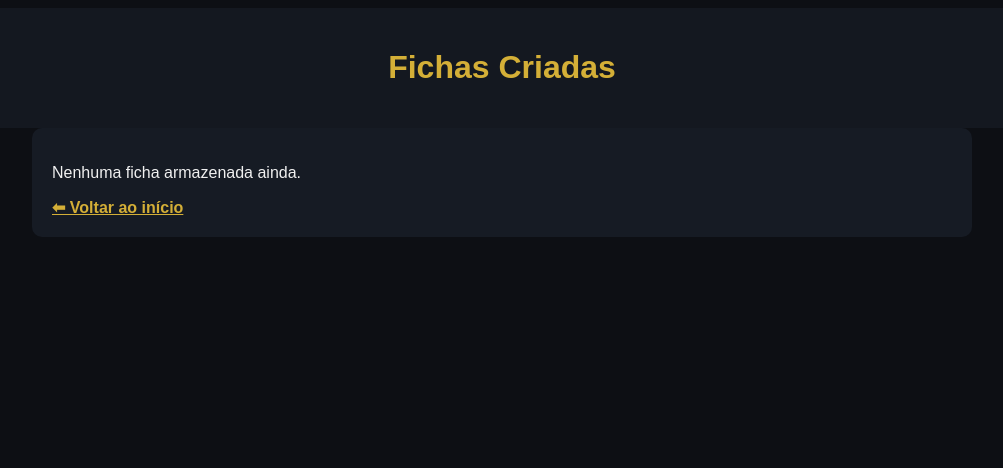
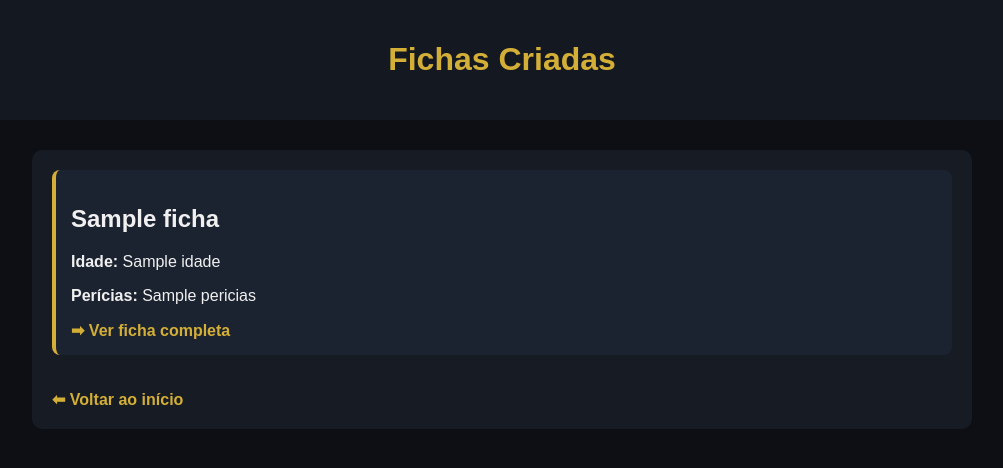
Before and after one commit to hilen-dev/Tridados, a Flask app: template templates/fichas.html in a window 1280 px wide. Shown: the top 468 px of the page, without its empty margins (138-1141 px from the left). Run offline with Flask 3, Linux system fonts and the light colour scheme; the template is opened without the code that fills it: most values are stand-ins (such as "Sample title", 1, 10 or a date in 2020).

Commit message:
Update fichas.html

```diff
--- a/templates/fichas.html
+++ b/templates/fichas.html
@@ -4,19 +4,78 @@
     <meta charset="UTF-8">
     <title>Fichas Criadas</title>
     <style>
-        body { background: #0d0f14; color: #f0f0f0; font-family: Arial; }
-        header { background: #141820; color: #d4af37; padding: 20px; text-align: center; }
-        main { max-width: 900px; margin: auto; background: #161b24; padding: 20px; border-radius: 10px; }
-        a { color: #d4af37; font-weight: bold; }
+        body {
+            background: #0d0f14;
+            color: #f0f0f0;
+            font-family: Arial;
+            margin: 0;
+            padding: 0;
+        }
+
+        header {
+            background: #141820;
+            color: #d4af37;
+            padding: 20px;
+            text-align: center;
+        }
+
+        main {
+            max-width: 900px;
+            margin: 30px auto;
+            background: #161b24;
+            padding: 20px;
+            border-radius: 10px;
+        }
+
+        .ficha {
+            background: #1c2330;
+            padding: 15px;
+            border-radius: 8px;
+            margin-bottom: 15px;
+            border-left: 4px solid #d4af37;
+        }
+
+        a {
+            color: #d4af37;
+            font-weight: bold;
+            text-decoration: none;
+        }
+        a:hover {
+            text-decoration: underline;
+        }
+
+        .back {
+            display: inline-block;
+            margin-top: 20px;
+        }
+
     </style>
 </head>
 <body>
 
-<header><h1>Fichas Criadas</h1></header>
+<header>
+    <h1>Fichas Criadas</h1>
+</header>
 
 <main>
-    <p>Nenhuma ficha armazenada ainda.</p>
-    <a href="/">⬅ Voltar ao início</a>
+
+    {% if fichas|length == 0 %}
+        <p>Nenhuma ficha armazenada ainda.</p>
+
+    {% else %}
+        {% for ficha in fichas %}
+            <div class="ficha">
+                <h2>{{ ficha.nome }}</h2>
+                <p><b>Idade:</b> {{ ficha.idade }}</p>
+                <p><b>Perícias:</b> {{ ficha.pericias }}</p>
+
+                <a href="/ficha/{{ ficha.id }}">➡ Ver ficha completa</a>
+            </div>
+        {% endfor %}
+    {% endif %}
+
+    <a href="/" class="back">⬅ Voltar ao início</a>
+
 </main>
 
 </body>
```
